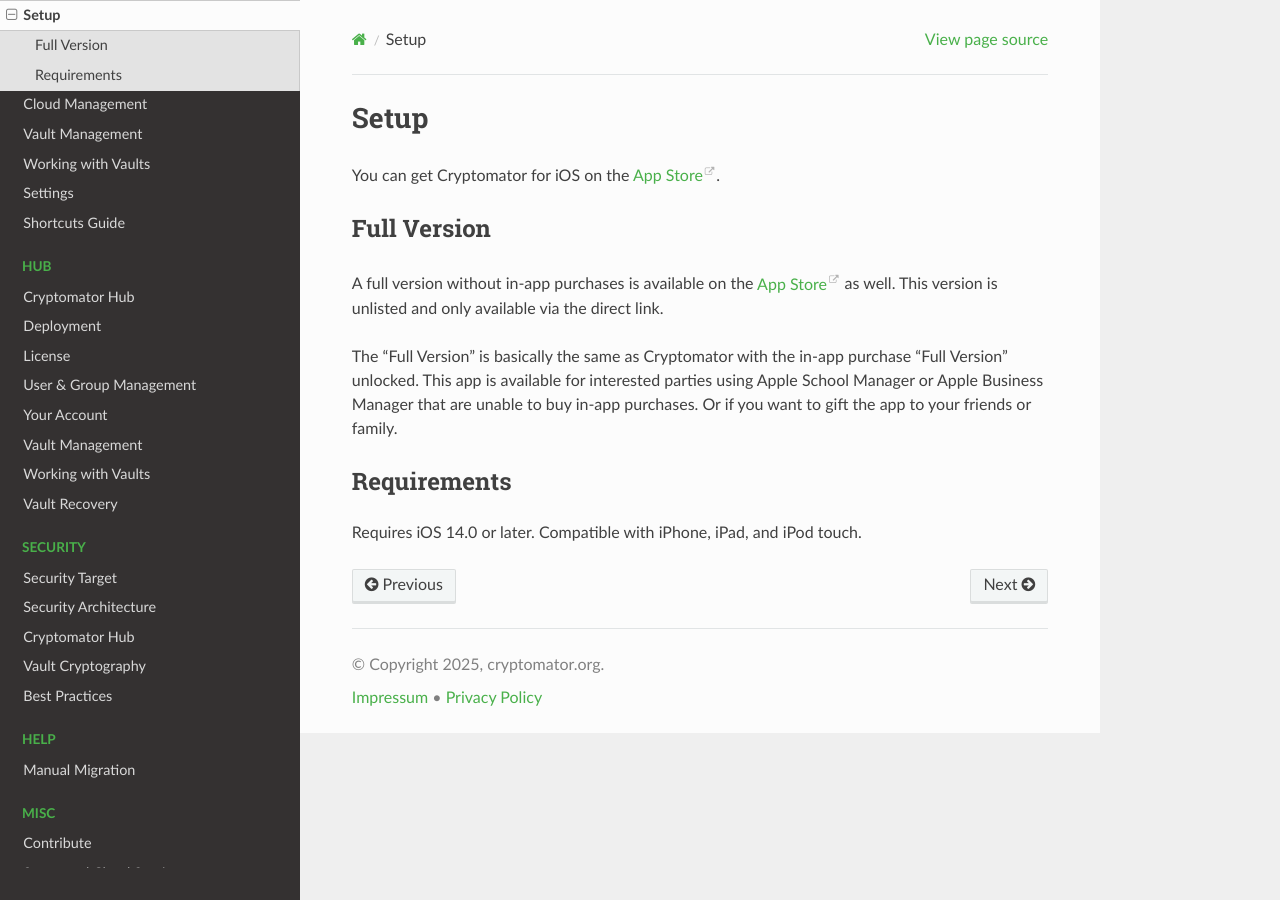
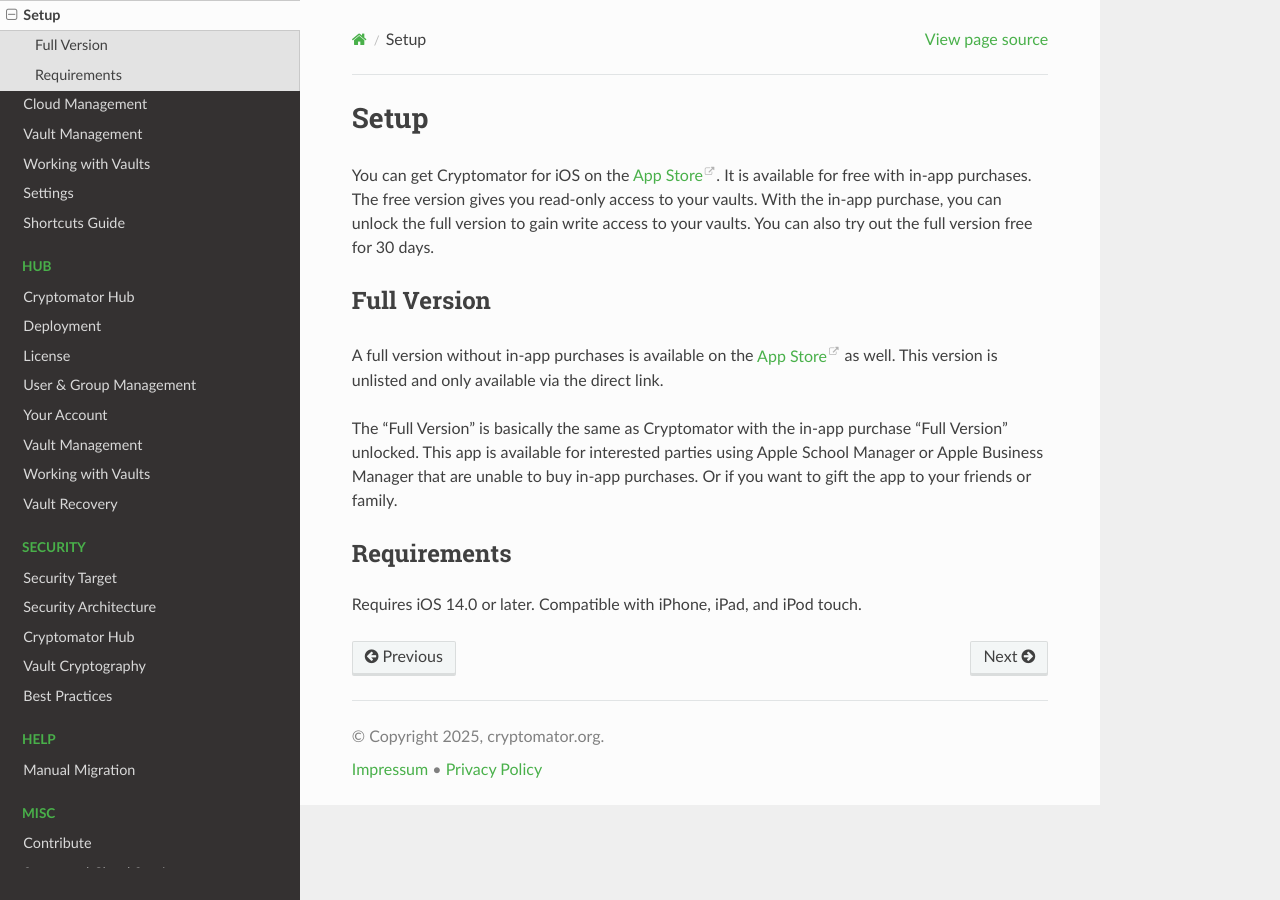
Before and after one commit to cryptomator/docs, a Sphinx documentation site: the page built from source/ios/setup.rst, in a window 1280 px wide. Built offline with Sphinx 7.4.7 and the Read the Docs theme 3.1.0, drawn with Linux system fonts in a browser that asks for light colours.

Commit message:
updated ios setup

```diff
--- a/source/ios/setup.rst
+++ b/source/ios/setup.rst
@@ -1,7 +1,7 @@
 Setup
 =====
 
-You can get Cryptomator for iOS on the `App Store <https://apps.apple.com/app/cryptomator/id1560822163>`_.
+You can get Cryptomator for iOS on the `App Store <https://apps.apple.com/app/cryptomator/id1560822163>`_. It is available for free with in-app purchases. The free version gives you read-only access to your vaults. With the in-app purchase, you can unlock the full version to gain write access to your vaults. You can also try out the full version free for 30 days.
 
 Full Version
 ------------
```
